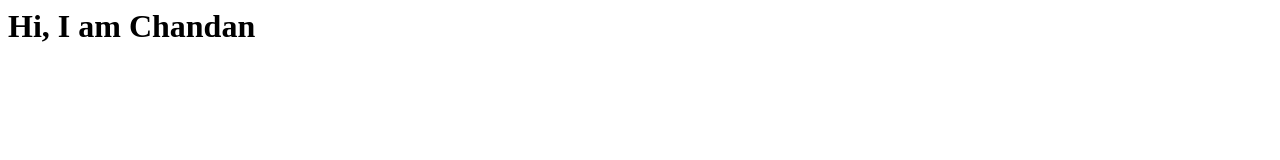
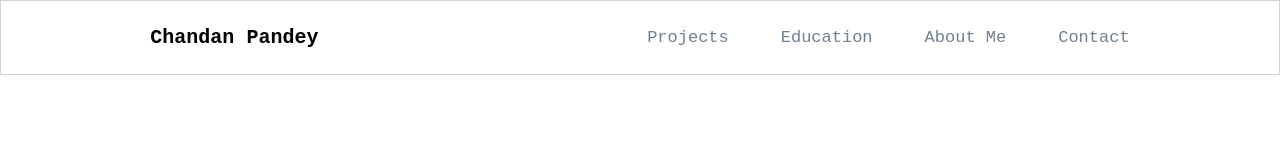
Before and after one commit to ChandanP007/ChandanP007.github.io, a plain HTML site: page index.html in a window 1280 px wide. Drawn offline with Linux system fonts and the light colour scheme.

Commit message:
nav-started

```diff
--- a/index.html
+++ b/index.html
@@ -1,9 +1,29 @@
-<html>
-  <head>
-    <title>Chandan Pandey</title>
-  </head>
+<!DOCTYPE html>
+<html lang="en">
+<head>
+  <meta charset="UTF-8">
+  <meta http-equiv="X-UA-Compatible" content="IE=edge">
+  <meta name="viewport" content="width=device-width, initial-scale=1.0">
+  <title>Chandan Pandey</title>
+  <link rel="stylesheet" href="./stylesheets/index.css">
+</head>
 <body>
-  <h1>Hi, I am Chandan</h1>
 
-  </body>
+  <!-- navigation  -->
+  <div id="navbar">
+    <div class="navs1">
+      <h3>Chandan Pandey</h3>
+    </div>
+    <div class="navs2">
+      <ul>
+        <li><a href="#">Projects</a></li>
+        <li><a href="#">Education</a></li>
+        <li><a href="#">About Me</a></li>
+        <li><a href="#">Contact</a></li>
+      </ul>
+    </div>
+  </div>
+
+
+</body>
 </html>
--- /dev/null
+++ b/stylesheets/index.css
@@ -0,0 +1,30 @@
+body{
+    margin: 0; padding: 0;
+    box-sizing: border-box;
+    font-family: monospace;
+}
+#navbar{
+    border: 1px solid lightgray;
+    display: flex;
+    justify-content: space-around;
+    align-items: center;
+    padding: 5px;
+}
+.navs1 h3{
+    font-size: 20px;
+}
+.navs2 ul{
+    list-style: none;
+    display: flex;
+    gap: 4em;
+}
+.navs2 ul li a{
+    text-decoration: none;
+    font-size: 17px;
+    color: slategrey;
+    cursor: pointer;
+    transition: 0.3s;
+}
+.navs2 ul li a:hover{
+    color: black;
+}
```
